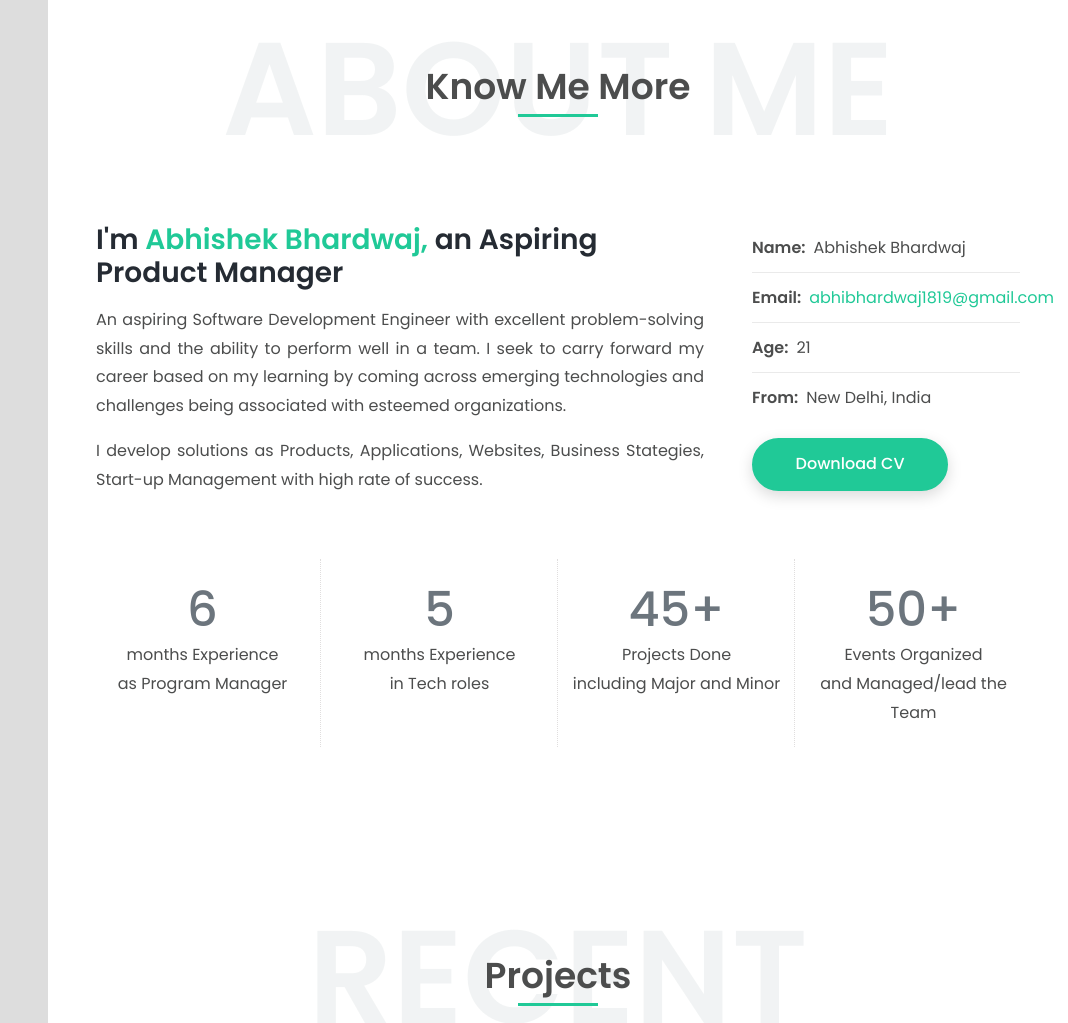
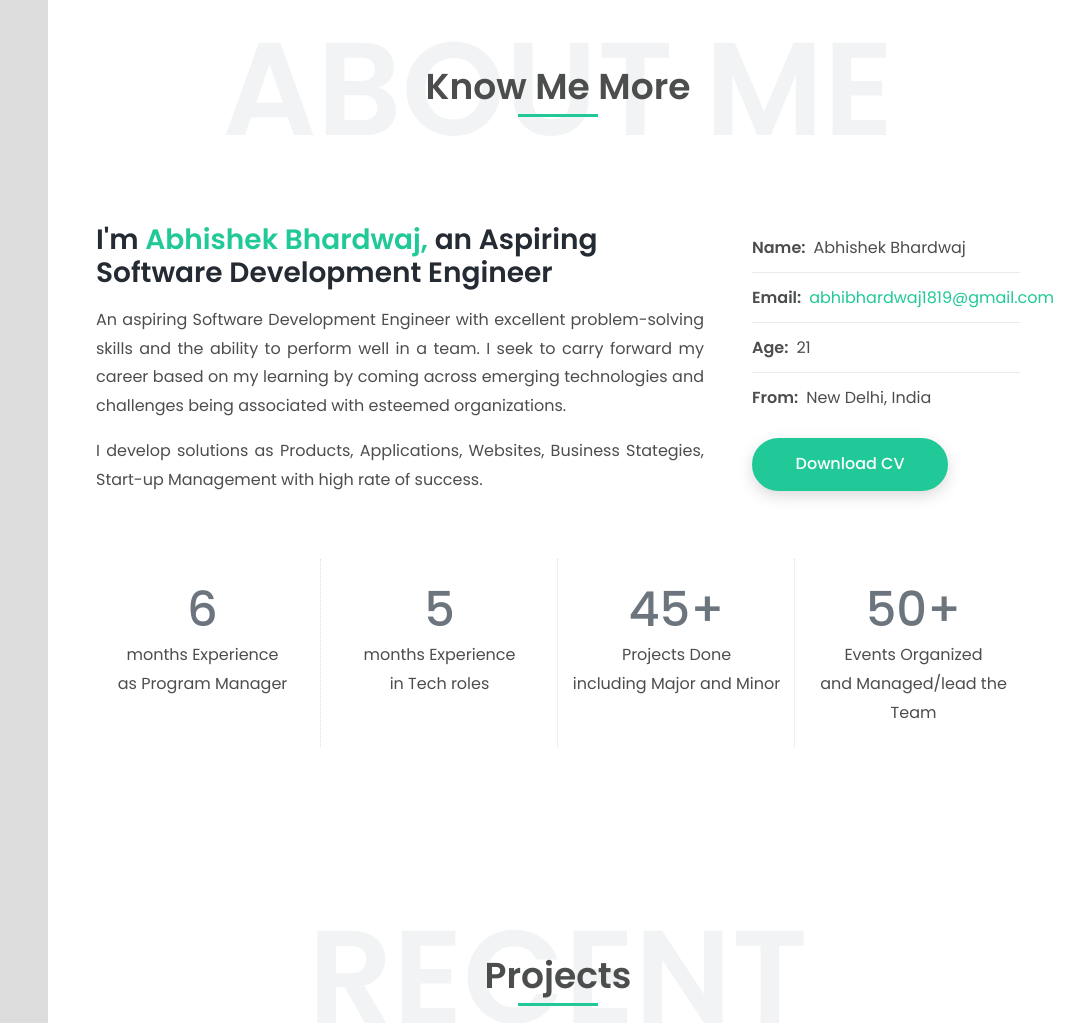
Before and after one commit to abhishekbhardwaj2023/abhishekbhardwaj2023.github.io, a plain HTML site: page index.html in a window 1280 px wide. Shown: the part 869-1892 px from the top of the page, without its empty margins (212-1280 px from the left). Drawn offline with Linux system fonts and the light colour scheme; a script that the page names is missing.

Commit message:
Update index.html

```diff
--- a/index.html
+++ b/index.html
@@ -116,7 +116,7 @@
 
         <div class="row gy-5">
           <div class="col-lg-7 col-xl-8 text-center text-lg-start">
-            <h2 class="text-7 fw-600 mb-3 text">I'm <span class="text-primary">Abhishek Bhardwaj,</span> an Aspiring Product Manager</h2>
+            <h2 class="text-7 fw-600 mb-3 text">I'm <span class="text-primary">Abhishek Bhardwaj,</span> an Aspiring Software Development Engineer</h2>
             <p class="texty">An aspiring Software Development Engineer with excellent problem-solving skills and the ability to perform well in a team. I seek to carry forward my career based on my learning by coming across emerging technologies and challenges being associated with esteemed organizations.</p>
             <p class="texty">I develop solutions as Products, Applications, Websites, Business Stategies, Start-up Management with high rate of success.</p>
           </div>
```
